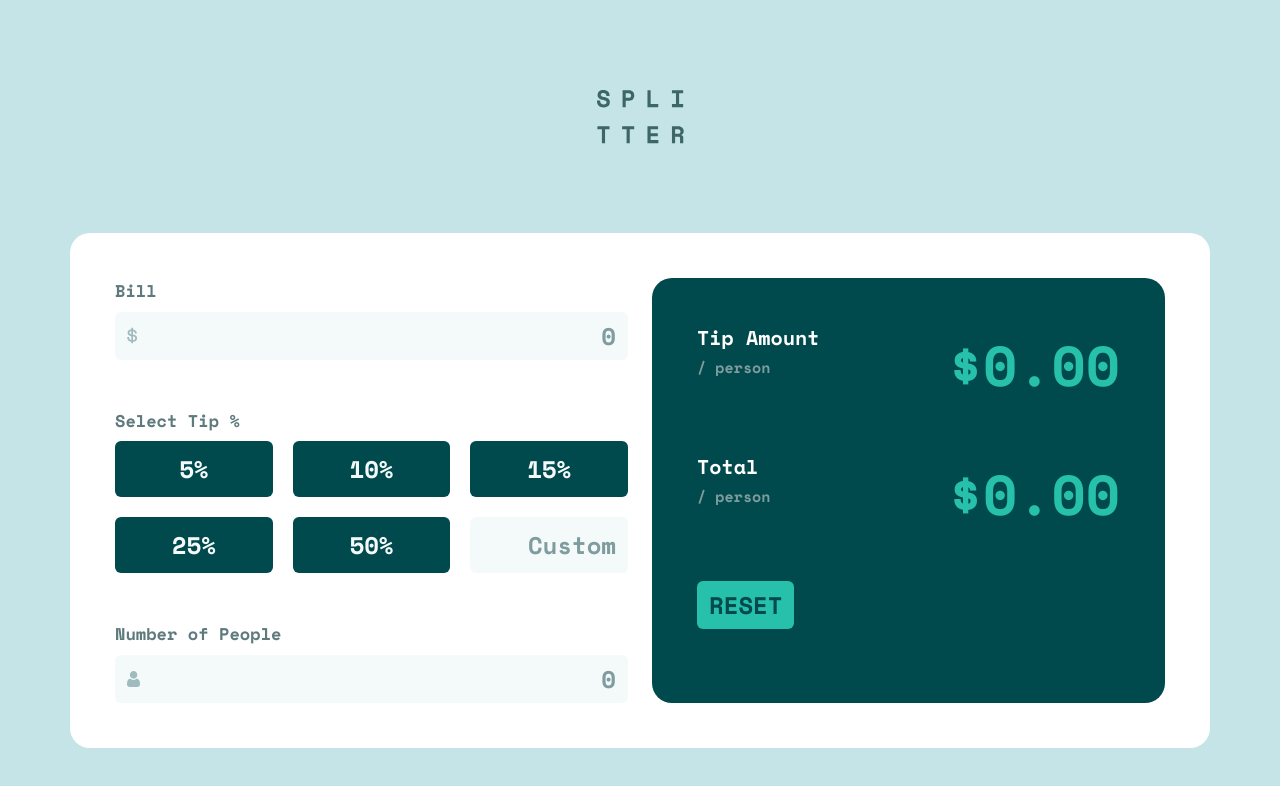
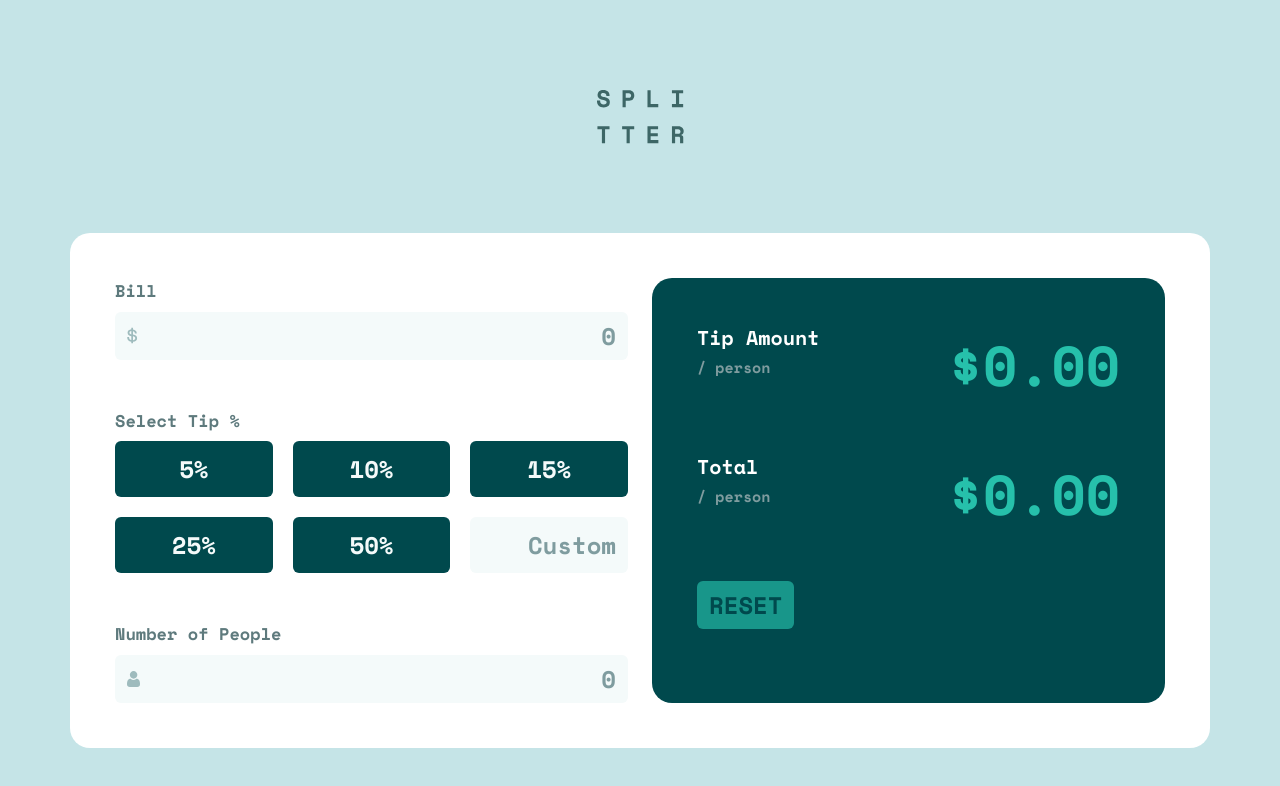
Before and after one commit to muksis/tip-calculator-app, a React (Create React App) app: page / in a window 1280 px wide. Shown: the top 786 px of the page. Built offline with nearby package versions, Linux system fonts and the light colour scheme.

Commit message:
Add reset button functionality

```diff
--- a/src/components/Calculator.jsx
+++ b/src/components/Calculator.jsx
@@ -34,6 +34,12 @@ const Calculator = () => {
         : 0
     );
   }, [billAmount, numberOfPeople, tipPercentage]);
+
+  const handleReset = () => {
+    setBillAmount('');
+    setNumberOfPeople('');
+    setTipPercentage('');
+  };
 
   const numberValidation = /^(|[0-9]+)$/;
   const handleBillAmountInput = (e) => {
@@ -92,7 +98,7 @@ const Calculator = () => {
           </InputGroup>
         </Col>
         <Col>
-          <Results tipAmount={tipAmount} total={total} />
+          <Results tipAmount={tipAmount} total={total} onReset={handleReset} />
         </Col>
       </Row>
     </Container>
--- a/src/components/Results.jsx
+++ b/src/components/Results.jsx
@@ -3,7 +3,7 @@ import { Button } from 'react-bootstrap';
 const padWithZeroes = (float) =>
   float % 1 === 0 ? `${float}.00` : String(Math.round(float * 100) / 100);
 
-const Results = ({ tipAmount, total }) => {
+const Results = ({ tipAmount, total, onReset }) => {
   return (
     <div className='results d-flex flex-row flex-wrap'>
       <div className='valueTitle'>
@@ -17,7 +17,13 @@ const Results = ({ tipAmount, total }) => {
       </div>
       <div className='numericValue'>${padWithZeroes(total)}</div>
       <div>
-        <Button className='resetButton'>Reset</Button>
+        <Button
+          className='resetButton'
+          disabled={total === 0}
+          onClick={onReset}
+        >
+          Reset
+        </Button>
       </div>
     </div>
   );
```
